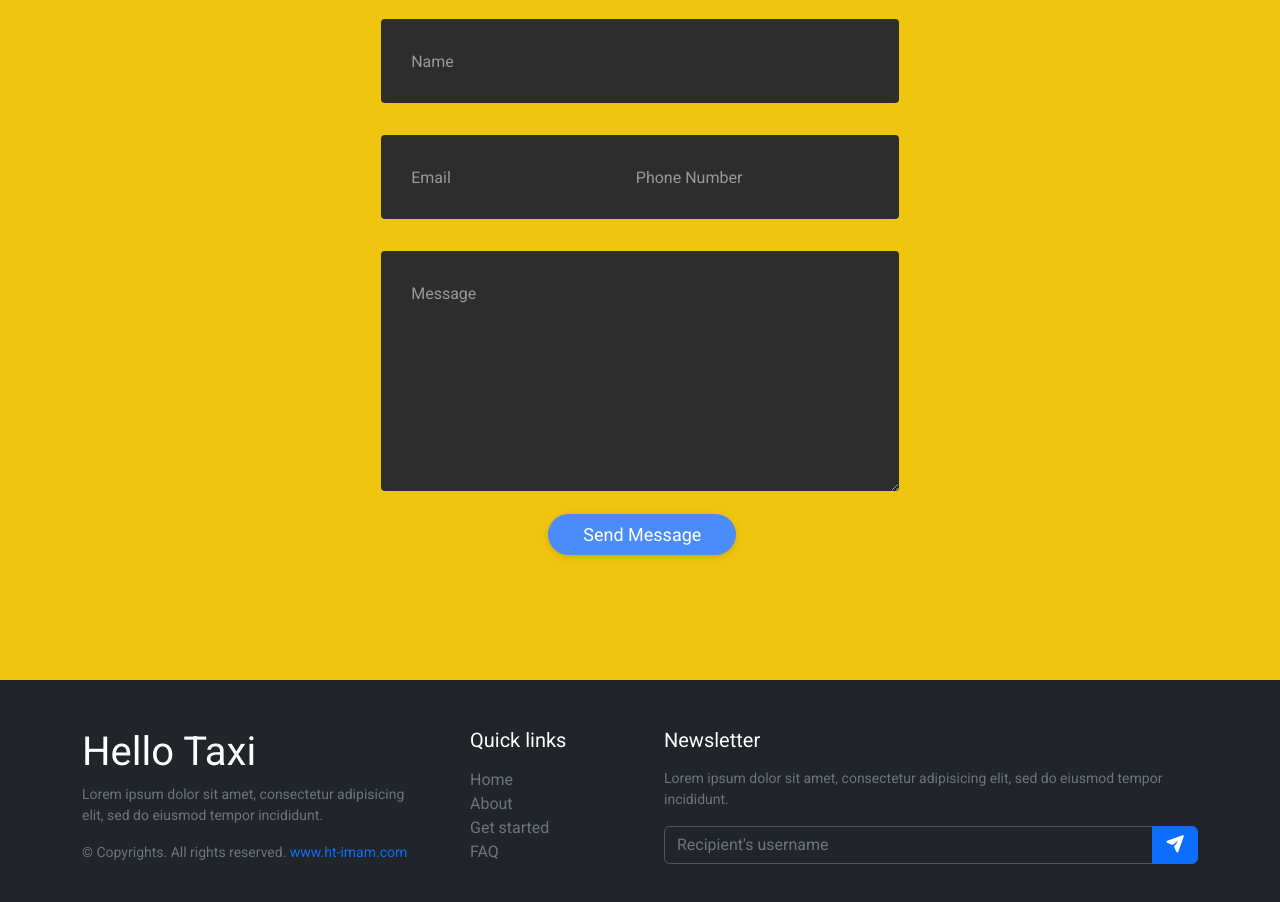
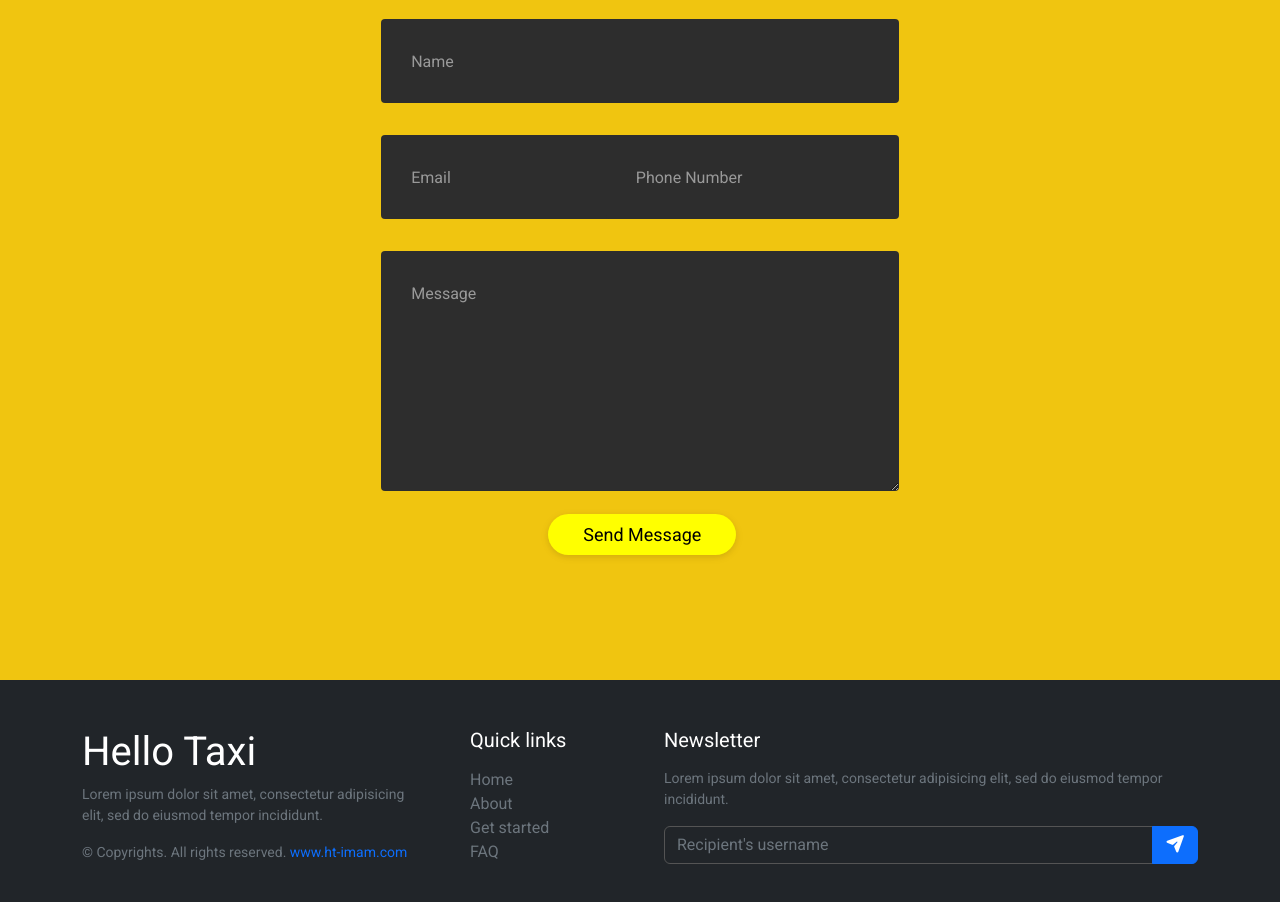
Before and after one commit to htimam-md/hellotaxi, a plain HTML site: page index.html in a window 1280 px wide. Shown: the part 2903-3805 px from the top of the page. Drawn offline with nearby package versions, Linux system fonts and the light colour scheme; some icons are missing; a web font is replaced by a local one.

Commit message:
Update style.css

```diff
--- a/css/style.css
+++ b/css/style.css
@@ -351,8 +351,8 @@ textarea {
   padding: 7px 35px;
   border-radius: 60px;
   display: inline-block;
-  background-color: #4b8cfb;
-  color: white;
+  background-color: yellow;
+  color: black;
   font-size: 18px;
   cursor: pointer;
   box-shadow: 0 2px 5px 0 rgba(0, 0, 0, 0.06),
```
